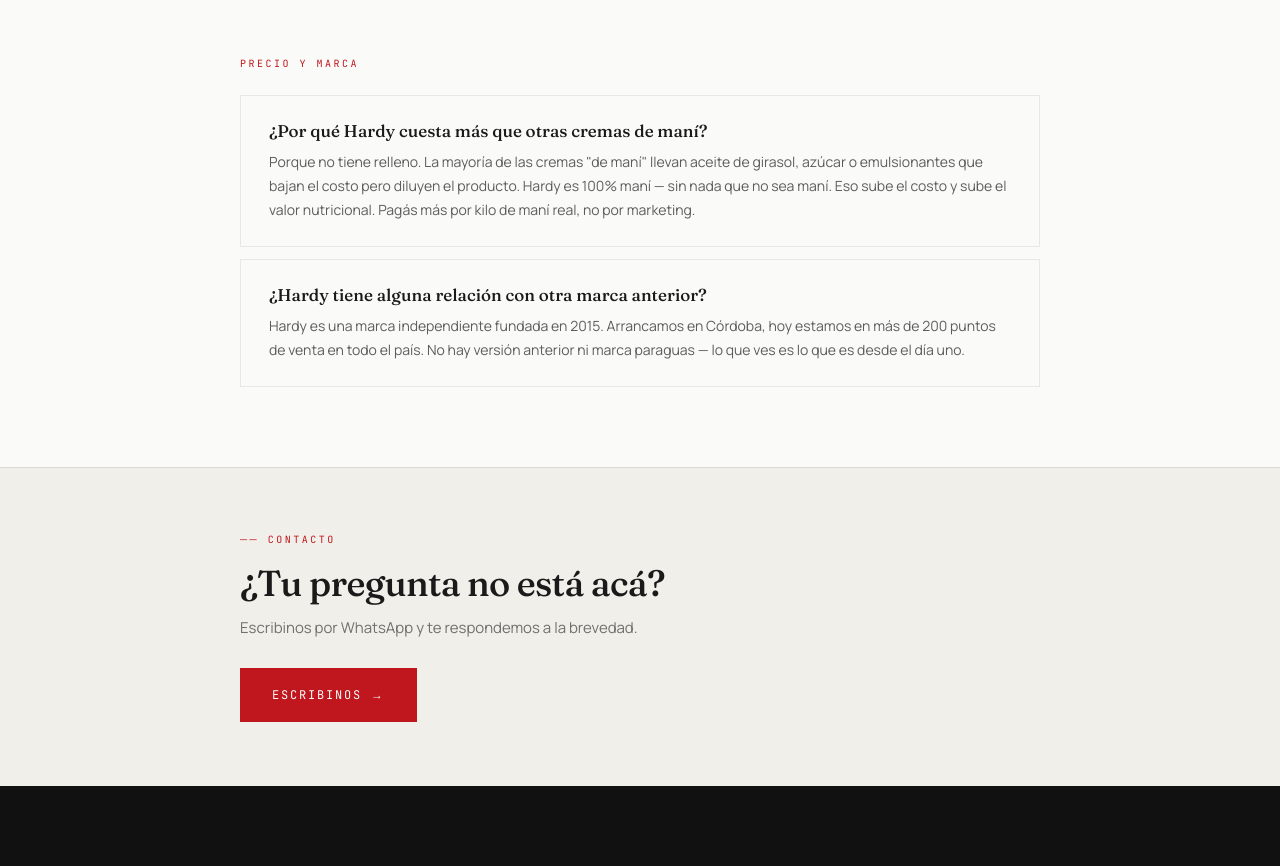
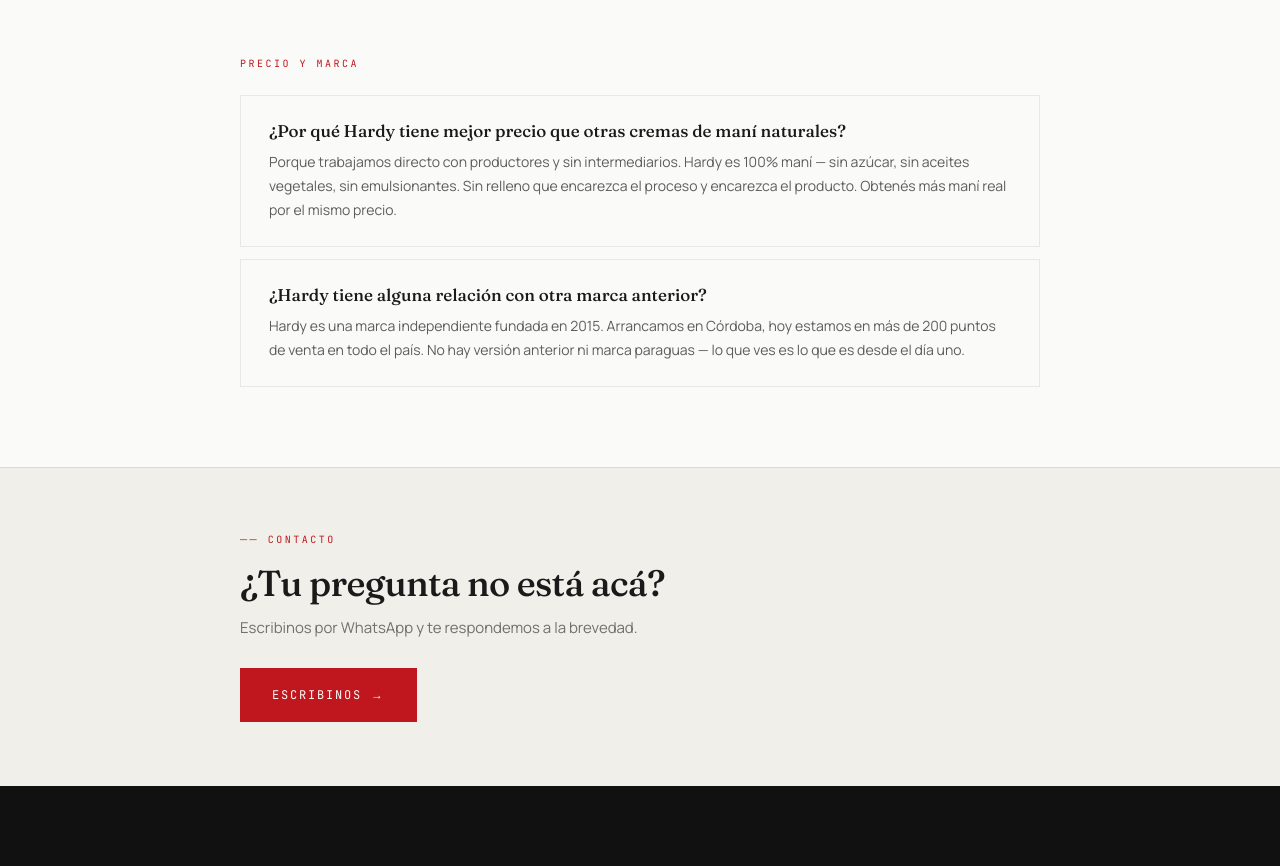
Before and after one commit to juancruzroldan95/hardy-app, a Next.js app: page /faq in a window 1280 px wide. Shown: the part 2200-3066 px from the top of the page. Built offline with nearby package versions, Linux system fonts and the light colour scheme; no server answers.

Commit message:
fix(faq): corregir pregunta de precio — Hardy no es más caro
La pregunta anterior asumía que Hardy era más caro, lo cual es incorrecto.
Nueva redacción: posiciona el buen precio como ventaja competitiva.

Co-Authored-By: Claude Sonnet 4.6 <noreply@anthropic.com>

```diff
--- a/app/(ecommerce)/faq/page.tsx
+++ b/app/(ecommerce)/faq/page.tsx
@@ -91,8 +91,8 @@ const sections = [
     label: 'Precio y marca',
     items: [
       {
-        q: '¿Por qué Hardy cuesta más que otras cremas de maní?',
-        a: 'Porque no tiene relleno. La mayoría de las cremas "de maní" llevan aceite de girasol, azúcar o emulsionantes que bajan el costo pero diluyen el producto. Hardy es 100% maní — sin nada que no sea maní. Eso sube el costo y sube el valor nutricional. Pagás más por kilo de maní real, no por marketing.',
+        q: '¿Por qué Hardy tiene mejor precio que otras cremas de maní naturales?',
+        a: 'Porque trabajamos directo con productores y sin intermediarios. Hardy es 100% maní — sin azúcar, sin aceites vegetales, sin emulsionantes. Sin relleno que encarezca el proceso y encarezca el producto. Obtenés más maní real por el mismo precio.',
       },
       {
         q: '¿Hardy tiene alguna relación con otra marca anterior?',
```
